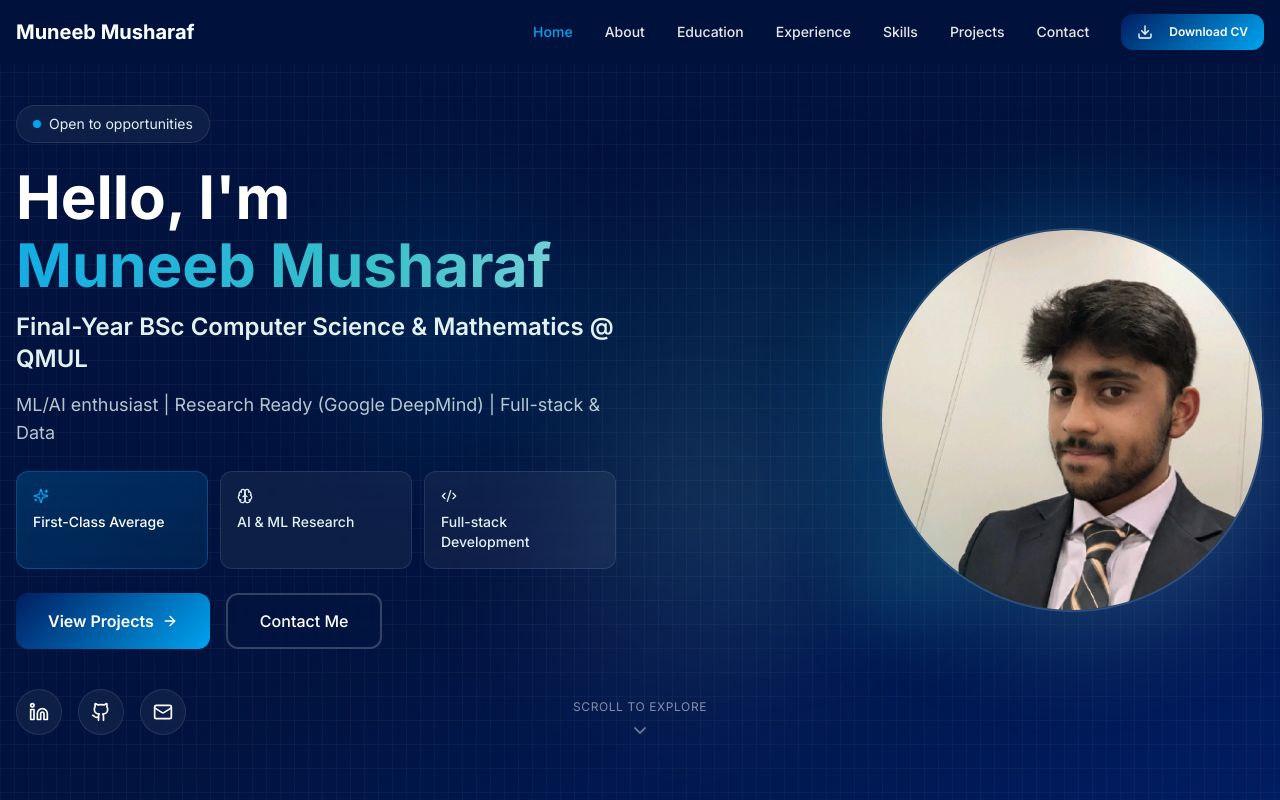
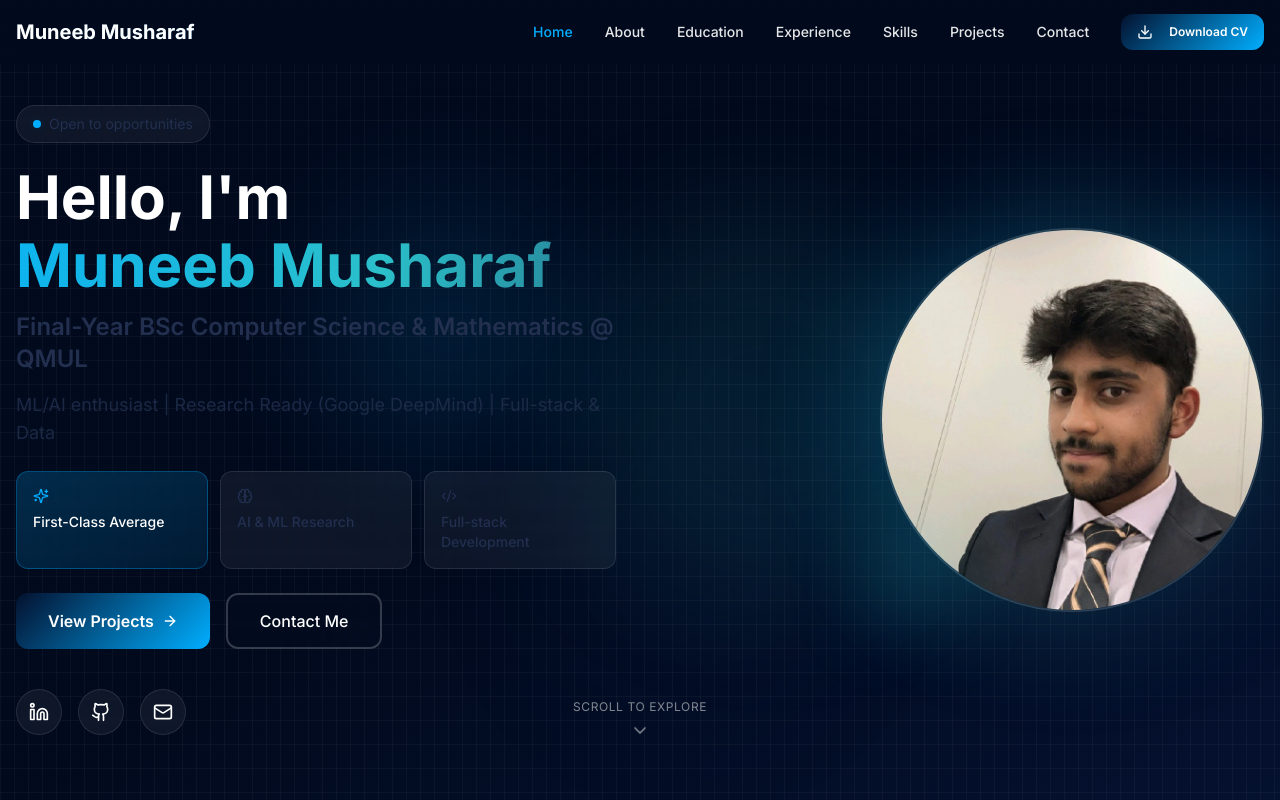
Before and after one commit to MUNEEBM05/muneeb-musharaf, a React (Vite) app: page / in a window 1280 px wide. Shown: the top 800 px of the page. Built offline with nearby package versions, Linux system fonts and the light colour scheme.

Commit message:
Update homepage background color
Change the background color of the homepage to a darker shade of navy blue.

```diff
--- a/src/index.css
+++ b/src/index.css
@@ -8,47 +8,47 @@ All colors MUST be HSL.
 
 @layer base {
   :root {
-    /* Core Colors - Navy, Aqua, Sky Blue, Teal palette */
-    --background: 0 0% 100%;
-    --foreground: 222 71% 12%;
+    /* Core Colors - Darker Navy Blue palette */
+    --background: 222 47% 8%;
+    --foreground: 210 40% 96%;
 
-    /* Deep Navy - Primary brand color */
-    --primary: 222 100% 19%;
-    --primary-foreground: 0 0% 100%;
-    --primary-dark: 222 100% 12%;
-    --primary-light: 222 71% 28%;
+    /* Darker Navy - Primary brand color */
+    --primary: 222 84% 10%;
+    --primary-foreground: 210 40% 98%;
+    --primary-dark: 222 90% 6%;
+    --primary-light: 222 60% 18%;
 
-    /* Light Aqua - Background accents */
-    --secondary: 184 42% 82%;
-    --secondary-foreground: 222 71% 12%;
-    --secondary-light: 184 42% 92%;
+    /* Deep Blue - Background accents */
+    --secondary: 222 44% 16%;
+    --secondary-foreground: 210 40% 90%;
+    --secondary-light: 222 40% 22%;
 
-    /* Sky Blue - CTAs and interactive */
-    --accent: 199 100% 47%;
-    --accent-foreground: 0 0% 100%;
-    --accent-hover: 199 100% 40%;
+    /* Bright Cyan - CTAs and interactive */
+    --accent: 199 100% 50%;
+    --accent-foreground: 222 47% 11%;
+    --accent-hover: 199 100% 42%;
 
     /* Teal - Badges and chips */
-    --teal: 184 57% 51%;
+    --teal: 184 65% 48%;
     --teal-foreground: 0 0% 100%;
-    --teal-light: 184 57% 91%;
+    --teal-light: 184 50% 30%;
 
     /* UI Elements */
-    --card: 0 0% 100%;
-    --card-foreground: 222 71% 12%;
-    --card-hover: 184 42% 98%;
+    --card: 222 44% 12%;
+    --card-foreground: 210 40% 96%;
+    --card-hover: 222 44% 18%;
 
-    --popover: 0 0% 100%;
-    --popover-foreground: 222 71% 12%;
+    --popover: 222 44% 12%;
+    --popover-foreground: 210 40% 96%;
 
-    --muted: 210 20% 96%;
-    --muted-foreground: 215 14% 46%;
+    --muted: 222 30% 20%;
+    --muted-foreground: 210 20% 70%;
 
     --destructive: 0 84% 60%;
     --destructive-foreground: 0 0% 100%;
 
-    --border: 184 20% 90%;
-    --input: 184 20% 92%;
+    --border: 222 30% 24%;
+    --input: 222 30% 18%;
     --ring: 199 100% 47%;
 
     /* Design Tokens */
```
